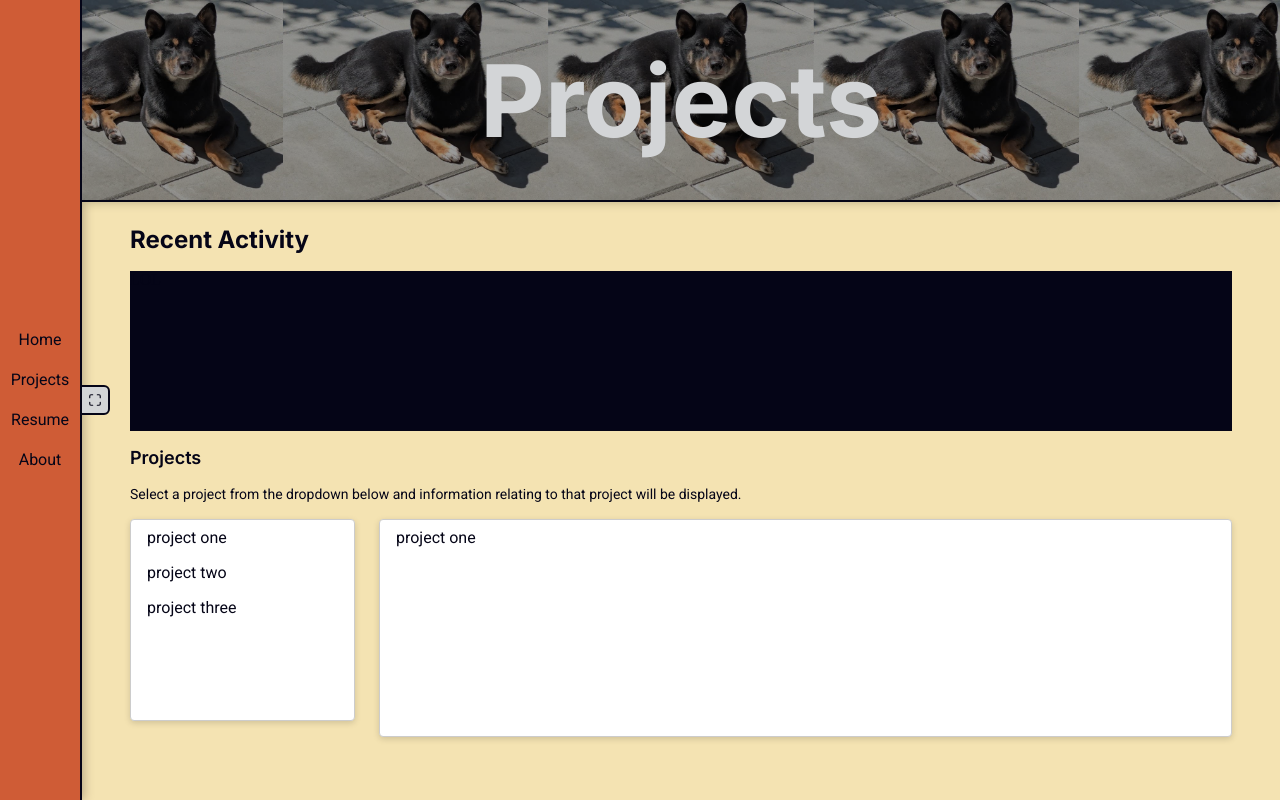
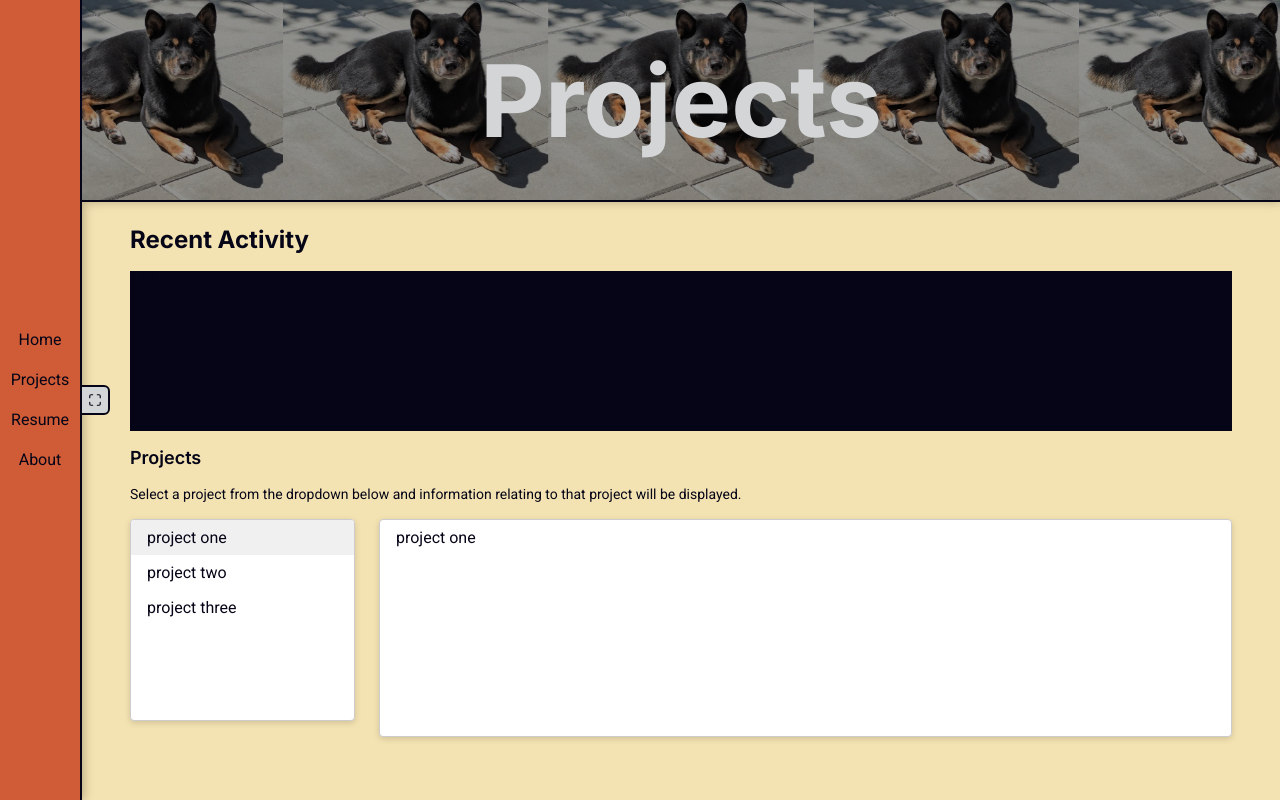
Before and after one commit to bitterhippo/portfolioOne, a React (Vite) app: page /projects in a window 1280 px wide. Built offline with nearby package versions, Linux system fonts and the light colour scheme.

Commit message:
adjusts the selector inside of projects page to highlight if an item is selected

```diff
--- a/src/components/Dropdown/DropdownItem.tsx
+++ b/src/components/Dropdown/DropdownItem.tsx
@@ -6,7 +6,11 @@ export const DropdownItem = ({ label, value }: DropdownItemProps) => {
   //TODO implement highlighting based on selected item
   const { selected, setSelected } = useSelectedProject();
   return (
-    <Item tabIndex={0} onClick={() => setSelected(value)}>
+    <Item
+      isSelected={value === selected}
+      tabIndex={0}
+      onClick={() => setSelected(value)}
+    >
       {label}
     </Item>
   );
--- a/src/components/Dropdown/styles.tsx
+++ b/src/components/Dropdown/styles.tsx
@@ -11,13 +11,10 @@ export const DropdownContainer = styled.div`
   box-shadow: 0 2px 6px rgba(0, 0, 0, 0.15);
 `;
 
-export const Item = styled.div`
+export const Item = styled.div<{ isSelected: Boolean }>`
   padding: ${theme.spacing.sm} ${theme.spacing.md};
   cursor: pointer;
   color: ${theme.colors.textPrimary};
   font-family: "Roboto", sans-serif;
-
-  &:hover {
-    background: #f0f0f0;
-  }
+  background: ${({ isSelected }) => (isSelected ? "#f0f0f0" : "#fff")};
 `;
```
